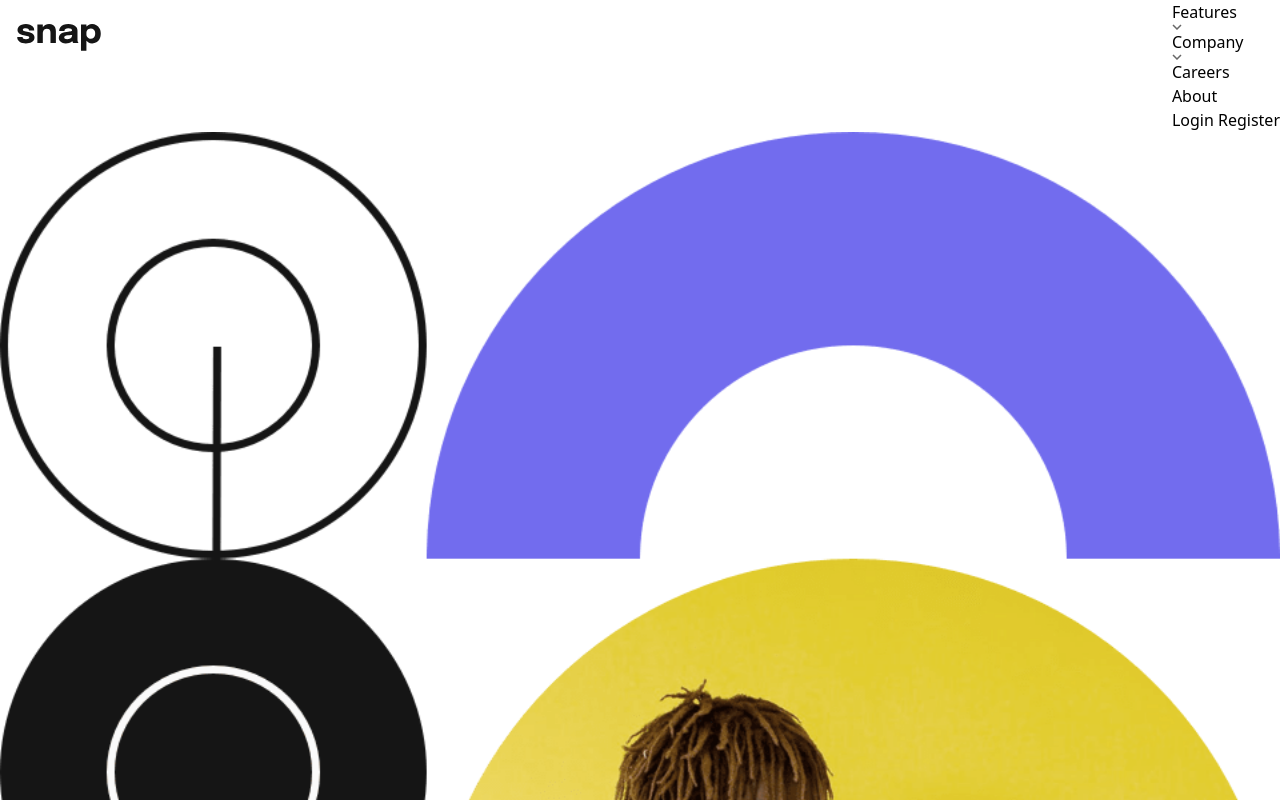
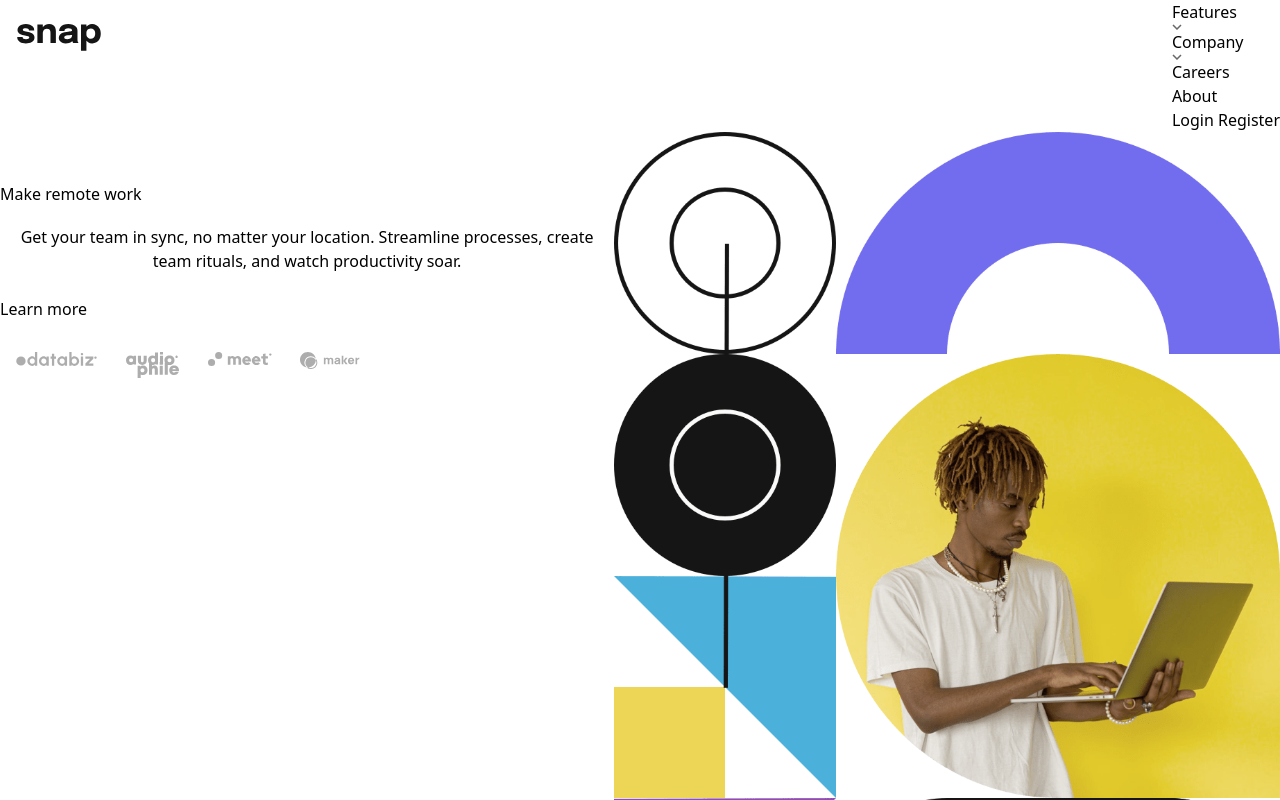
Before and after one commit to StephenYu2018/intro-section-with-dropdown-navigation-main, a website: page index.html in a window 1280 px wide. Shown: the top 800 px of the page. Drawn offline with Linux system fonts and the light colour scheme.

Commit message:
Add layout and client image sizing styles

```diff
--- a/index.html
+++ b/index.html
@@ -71,7 +71,7 @@
     </nav>
   </header>
   <main>
-    <header>
+    <header class="flex flex-col lg:flex-row-reverse">
       <picture>
         <source srcset="./images/image-hero-desktop.png"
                 media="(min-width: 1024px)">
@@ -80,30 +80,33 @@
              width="750" height="564"
 	     class="w-full h-auto">
       </picture>
-      <h1>Make remote work</h1>
-      <p>
+      <div class="flex flex-col items-center lg:items-start py-[3.125rem]">
+        <h1 class="text-center">Make remote work</h1>
+        <p class="text-center mt-[1.1875rem]">
           Get your team in sync, no matter your location. Streamline processes,
           create team rituals, and watch productivity soar.
         </p>
-      <p><a href="#">Learn more</a></p>
-      <ul aria-description="Some of our top clients">
-        <li aria-description="databiz">
+        <a href="#" class="block text-center mt-6">Learn more</a>
+        <ul aria-description="Some of our top clients" class="flex mt-[1.9375rem]">
+          <li aria-description="databiz" class="w-[7.0625rem] px-4">
             <img src="./images/client-databiz.svg" role="img" alt="Databiz logo"
-               width="114" height="20" />
+                 width="114" height="20" class="w-full h-auto" />
           </li>
-        <li aria-description="audiophile">
+          <li aria-description="audiophile" class="w-[4.92rem] px-[0.8125rem]">
             <img src="./images/client-audiophile.svg" role="img"
-               alt="Audiophile logo" width="73" height="36" />
+                 alt="Audiophile logo" width="73" height="36"
+                 class="w-full h-auto" />
           </li>
-        <li aria-description="meet">
+          <li aria-description="meet" class="w-[6.035rem] px-[1.0175rem]">
             <img src="./images/client-meet.svg" role="img" alt="Meet logo"
-               width="90" height="20" />
+                 width="90" height="20" class="w-full h-auto"/>
           </li>
-        <li aria-description="maker">
+          <li aria-description="maker" class="w-[5.215rem] px-[0.7325rem]">
             <img src="./images/client-maker.svg" role="img" alt="Maker logo"
-               width="83" height="24" />
+                 width="83" height="24" class="w-full h-auto"/>
           </li>
         </ul>
+      </div>
     </header>
   </main>
 </body>
```
Also changed, not shown: dist/styles.css. Lines whose indentation alone changed are shown as unchanged.
